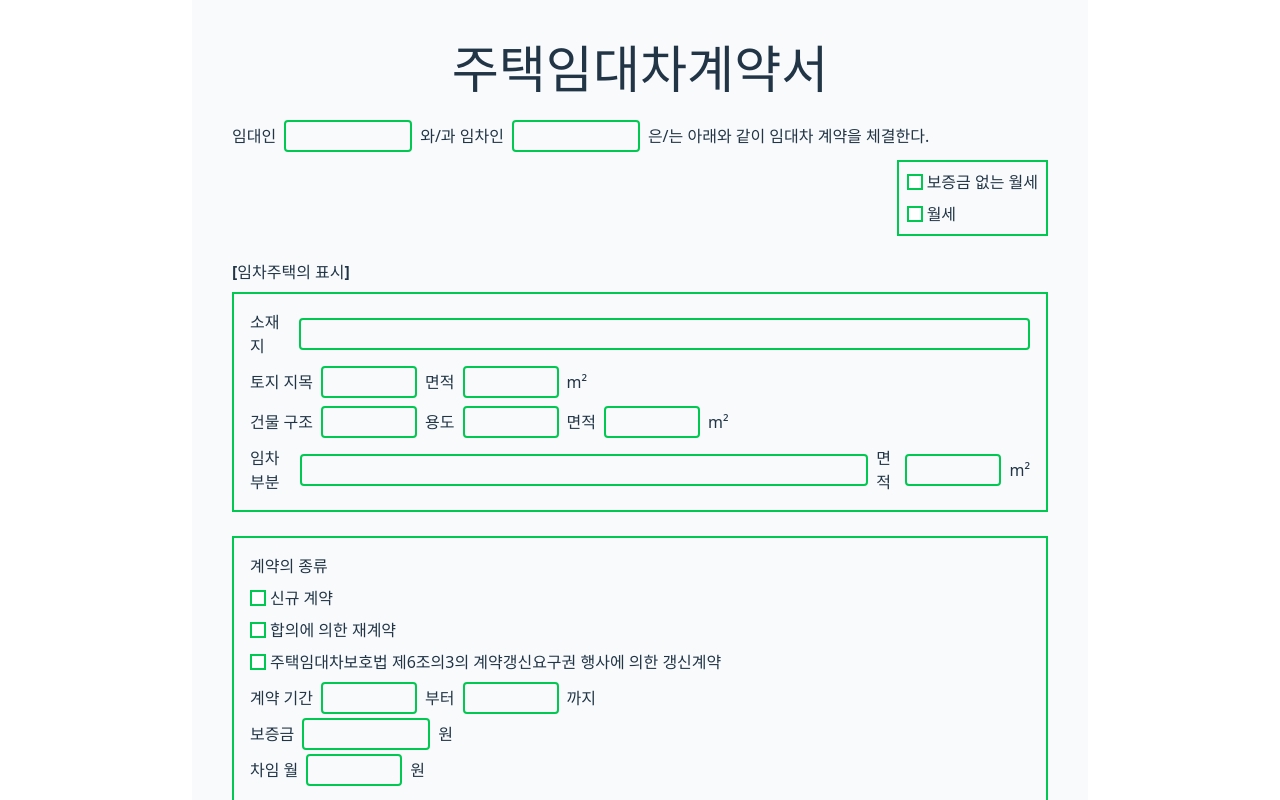
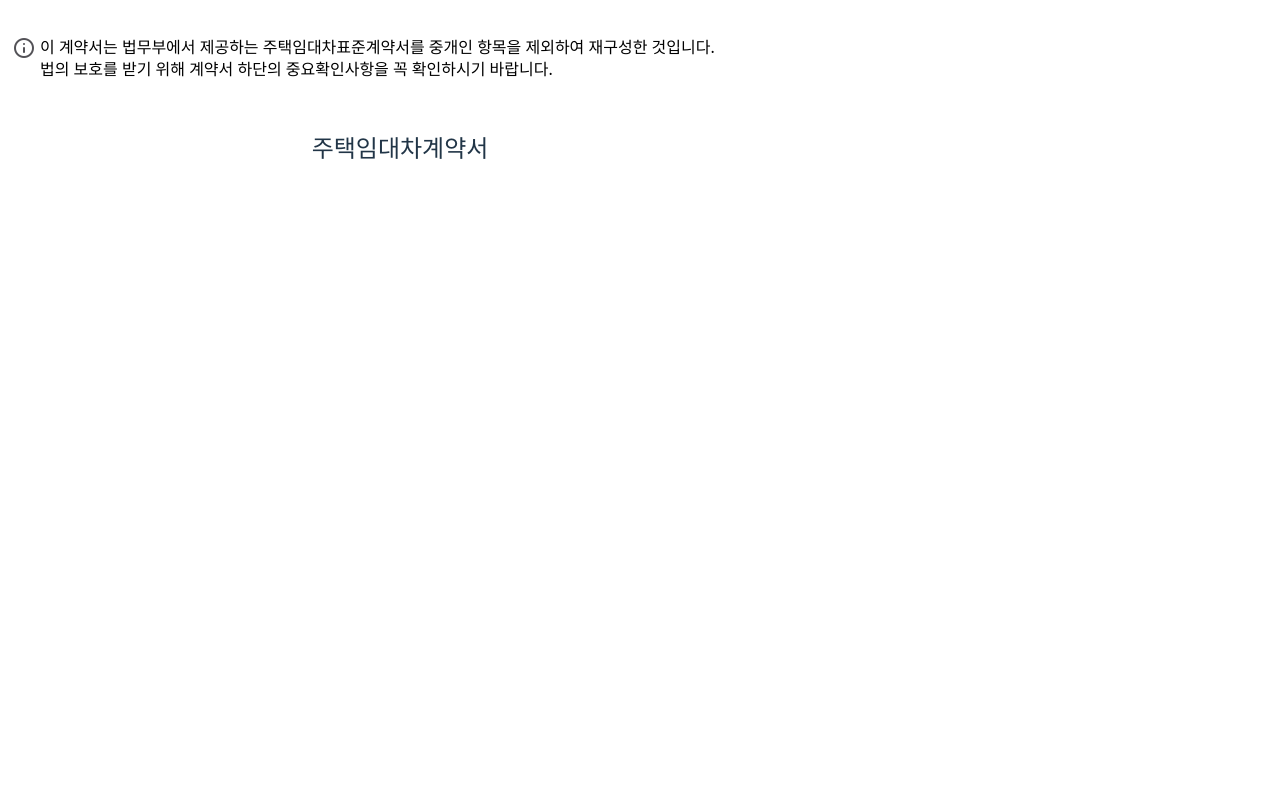
Before and after one commit to eosa1414/bang-jwo, a React (Vite) app in the folder front-end/: page /seller-contract in a window 1280 px wide. Shown: the top 800 px of the page. Built offline with nearby package versions, Linux system fonts and the light colour scheme; a web font is replaced by a local one.

Commit message:
feat: 임대인 계약서, NoticeDefault 컴포넌트

```diff
--- a/front-end/src/App.tsx
+++ b/front-end/src/App.tsx
@@ -8,6 +8,7 @@ import TestPage from "./pages/TestPage";
 import RoomFind from "./pages/room-find/RoomFind";
 import TestButtonPage from "./pages/TestButtonPage";
 import SellerContract from "./features/contract/components/SellerContract";
+import SellerContractPage from "./features/contract/pages/SellerContractPage";
 
 function App() {
   return (
@@ -44,6 +45,7 @@ function App() {
         <Route path="/test" element={<TestPage />} />
         <Route path="/test/button" element={<TestButtonPage />} />
         <Route path="/seller-contract" element={<SellerContract />} />
+        <Route path="/seller-contract-form" element={<SellerContractPage />} />
       </Routes>
     </BrowserRouter>
   );
--- /dev/null
+++ b/front-end/src/components/notices/NoticeDefault.tsx
@@ -0,0 +1,18 @@
+import React from "react";
+
+interface NoticeDefaultProps {
+  children: React.ReactNode;
+}
+
+const NoticeDefault = ({ children }: NoticeDefaultProps) => {
+  return (
+    <div className="flex gap-1 items-start p-3 bg-white rounded-md text-base leading-[22px] text-black font-medium">
+      <span className="material-symbols-rounded text-lg text-neutral-dark200">
+        info
+      </span>
+      <div>{children}</div>
+    </div>
+  );
+};
+
+export default NoticeDefault;
--- a/front-end/src/components/notices/ContractNotice.tsx
+++ b/front-end/src/components/notices/NoticeGray.tsx
@@ -1,4 +1,4 @@
-const ContractNotice = () => {
+const NoticeGray = () => {
   return (
     <div className="flex items-center gap-2 px-4 py-3 bg-neutral-dark200 text-white rounded-xl text-sm shadow-lg w-fit">
       <i className="material-symbols-rounded text-white text-base">info</i>
@@ -9,4 +9,4 @@ const ContractNotice = () => {
   );
 };
 
-export default ContractNotice;
+export default NoticeGray;
--- a/front-end/src/features/contract/components/SellerContract.tsx
+++ b/front-end/src/features/contract/components/SellerContract.tsx
@@ -1,131 +1,27 @@
 import React from "react";
+import NoticeDefault from "../../../components/notices/NoticeDefault";
 
-// InputBox Component
-export const InputBox = ({
-  width = "w-full",
-  placeholder = "",
-}: {
-  width?: string;
-  placeholder?: string;
-}) => (
-  <input
-    type="text"
-    className={`border-2 border-green-500 rounded-sm ${width} h-8 px-2 whitespace-nowrap`}
-    placeholder={placeholder}
-  />
-);
-
-// Checkbox Component
-export const Checkbox = ({ label }: { label: string }) => {
-  const [checked, setChecked] = React.useState(false);
-  return (
-    <div
-      className="flex items-center space-x-1 cursor-pointer select-none whitespace-nowrap"
-      onClick={() => setChecked(!checked)}
-    >
-      <div
-        className={`w-4 h-4 border-2 border-green-500 flex items-center justify-center transition-colors duration-150 ${
-          checked ? "bg-green-500" : "bg-white"
-        }`}
-      />
-      <span>{label}</span>
-    </div>
-  );
-};
-
-// Main Contract Component
 const SellerContract = () => {
   return (
-    <div className="max-w-4xl mx-auto p-10 space-y-6 bg-gray-50">
-      <h1 className="text-center text-xl font-bold">주택임대차계약서</h1>
+    // mx-auto 제거 + 내부 여백 유지
+    <section className="w-full max-w-[800px] pt-6 pb-4">
+      {/* 계약서 상단 공지 (좌측 정렬) */}
+      <NoticeDefault>
+        이 계약서는 법무부에서 제공하는 주택임대차표준계약서를 중개인 항목을
+        제외하여 재구성한 것입니다.
+        <br />
+        법의 보호를 받기 위해 계약서 하단의 중요확인사항을 꼭 확인하시기
+        바랍니다.
+      </NoticeDefault>
 
-      <div className="flex items-center flex-wrap gap-2">
-        <span className="whitespace-nowrap">임대인</span>
-        <InputBox width="w-32" />
-        <span className="whitespace-nowrap">와/과 임차인</span>
-        <InputBox width="w-32" />
-        <span className="whitespace-nowrap">
-          은/는 아래와 같이 임대차 계약을 체결한다.
-        </span>
-
-        <div className="ml-auto border-2 border-green-500 p-2 space-y-2">
-          <Checkbox label="보증금 없는 월세" />
-          <Checkbox label="월세" />
-        </div>
+      {/* 계약서 본문 */}
+      <div className="mt-10">
+        <h2 className="text-2xl font-extrabold text-center">
+          주택임대차계약서
+        </h2>
+        {/* 계약서 본문 컴포넌트들 여기에 순차적으로 추가될 예정 */}
       </div>
-
-      <div>
-        <h2 className="font-bold">[임차주택의 표시]</h2>
-        <div className="border-2 border-green-500 p-4 space-y-2 mt-2">
-          <div className="flex items-center space-x-2">
-            <span>소재지</span>
-            <InputBox />
-          </div>
-          <div className="flex items-center space-x-2">
-            <span>토지 지목</span>
-            <InputBox width="w-24" />
-            <span>면적</span>
-            <InputBox width="w-24" />
-            <span>m²</span>
-          </div>
-          <div className="flex items-center space-x-2">
-            <span>건물 구조</span>
-            <InputBox width="w-24" />
-            <span>용도</span>
-            <InputBox width="w-24" />
-            <span>면적</span>
-            <InputBox width="w-24" />
-            <span>m²</span>
-          </div>
-          <div className="flex items-center space-x-2">
-            <span>임차부분</span>
-            <InputBox />
-            <span>면적</span>
-            <InputBox width="w-24" />
-            <span>m²</span>
-          </div>
-        </div>
-      </div>
-
-      <div className="border-2 border-green-500 p-4 space-y-2">
-        <h2 className="font-bold">계약의 종류</h2>
-        <Checkbox label="신규 계약" />
-        <Checkbox label="합의에 의한 재계약" />
-        <Checkbox label="주택임대차보호법 제6조의3의 계약갱신요구권 행사에 의한 갱신계약" />
-
-        <div className="space-y-1">
-          <div className="flex items-center space-x-2">
-            <span>계약 기간</span>
-            <InputBox width="w-24" />
-            <span>부터</span>
-            <InputBox width="w-24" />
-            <span>까지</span>
-          </div>
-          <div className="flex items-center space-x-2">
-            <span>보증금</span>
-            <InputBox width="w-32" />
-            <span>원</span>
-          </div>
-          <div className="flex items-center space-x-2">
-            <span>차임 월</span>
-            <InputBox width="w-24" />
-            <span>원</span>
-          </div>
-        </div>
-      </div>
-
-      <div className="border-2 border-green-500 p-4 space-y-2">
-        <h2 className="font-bold">미납 국세·지방세</h2>
-        <Checkbox label="없음 (임대인 서명 (인) )" />
-        <Checkbox label="있음" />
-      </div>
-
-      <div className="border-2 border-green-500 p-4 space-y-2">
-        <h2 className="font-bold">선순위 확정일자 현황</h2>
-        <Checkbox label="해당 없음 ( 임대인 서명 (인) )" />
-        <Checkbox label="해당 있음" />
-      </div>
-    </div>
+    </section>
   );
 };
 
--- /dev/null
+++ b/front-end/src/features/contract/pages/SellerContractPage.tsx
@@ -0,0 +1,36 @@
+import React from "react";
+import HeaderContract from "../../../components/headers/HeaderContract";
+import NoticeDefault from "../../../components/notices/NoticeDefault";
+import SellerContract from "../components/SellerContract";
+
+const SellerContractPage = () => {
+  return (
+    <div className="min-h-screen bg-white">
+      <HeaderContract title="임대인 - 주택임대차계약서 작성" />
+
+      <main className="flex flex-col gap-6 pt-10 px-4">
+        <div className="flex flex-col items-center gap-6">
+          <NoticeDefault>
+            이 페이지는 <span className="text-green font-bold">임대인</span>
+            이 작성하는 주택임대차계약서 페이지예요.
+            <br />
+            <span className="font-bold">초록색</span>으로 표시된 항목을 작성하면
+            돼요.
+            <br />
+            작성이 끝나면 <span className="font-bold">제출하기</span>를 눌러
+            임차인에게 계약서를 보내요.
+          </NoticeDefault>
+
+          <NoticeDefault>
+            계약서 작성 전, <span className="font-bold">건축물대장</span>을
+            준비해주세요.
+          </NoticeDefault>
+        </div>
+
+        <SellerContract />
+      </main>
+    </div>
+  );
+};
+
+export default SellerContractPage;
--- a/front-end/src/index.css
+++ b/front-end/src/index.css
@@ -8,6 +8,7 @@
   --color-real-white: #ffffff;
   --color-neutral-white: #fefdfc;
 
+  --color-black: #000000;
   --color-neutral-black: #0b0b0c;
   --color-neutral-dark200: #535257;
   --color-neutral-dark100: #6c6c6d;
@@ -17,6 +18,7 @@
   --color-neutral-light300: #fcfcfe;
 
   --color-coral-red: #ff5e5e;
+  --color-green: #03C75A;
   --color-avocado: #568203;
   --color-pistachio: #84b067;
 }
--- a/front-end/src/pages/TestPage.tsx
+++ b/front-end/src/pages/TestPage.tsx
@@ -1,9 +1,9 @@
-import ContractNotice from "../components/notices/ContractNotice";
+import NoticeGray from "../components/notices/NoticeGray";
 
 const TestPage = () => {
   return (
     <div className="min-h-screen flex items-center justify-center bg-neutral-light300">
-      <ContractNotice />
+      <NoticeGray />
     </div>
   );
 };
```
